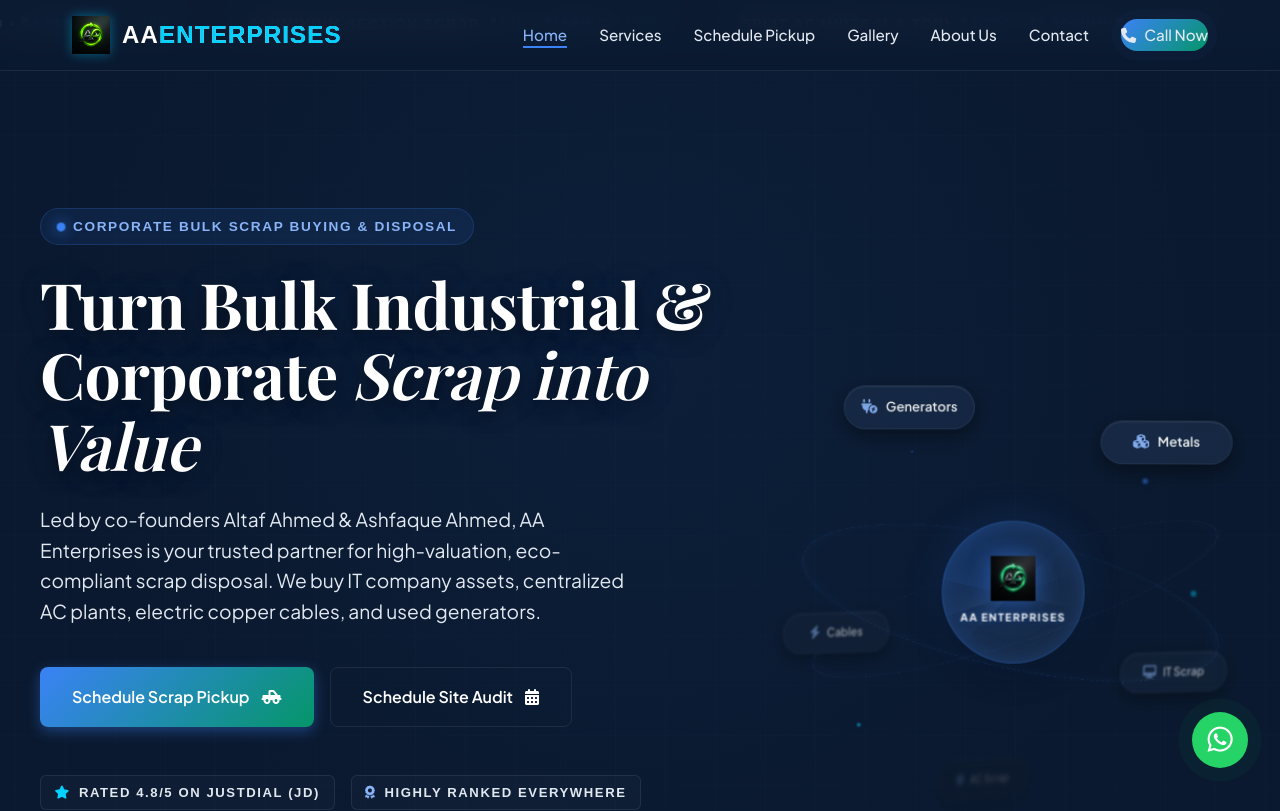
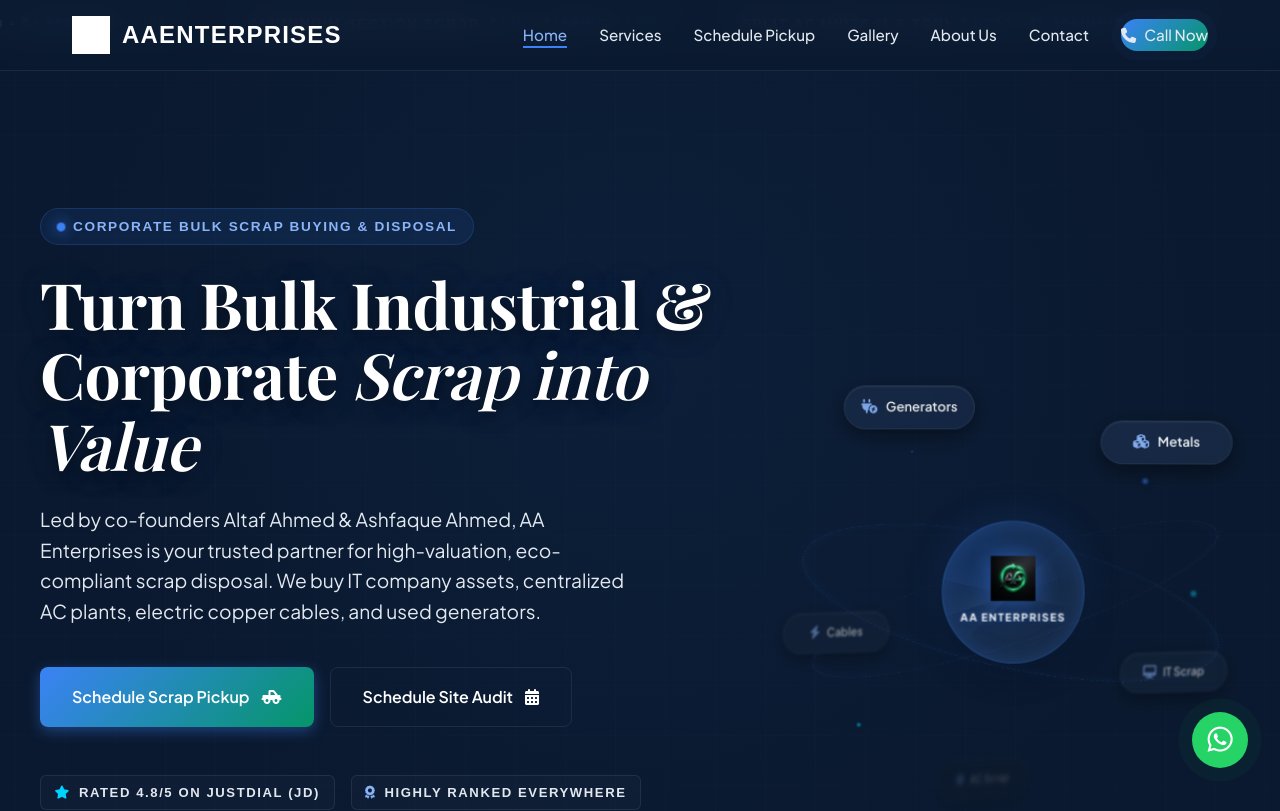
Before and after one commit to javeriyaaa/aaenterprises, a Next.js app: page / in a window 1280 px wide. Shown: the top 811 px of the page. Built offline with nearby package versions, Linux system fonts and the light colour scheme; a web font is replaced by a local one.

Commit message:
Design: Swapped logo icon and text to pure white

```diff
--- a/src/app/globals.css
+++ b/src/app/globals.css
@@ -134,26 +134,25 @@
 
 .logo img,
 .flow-center-logo-3d {
-  filter: hue-rotate(-55deg) saturate(1.8) brightness(1.2) drop-shadow(0 0 6px rgba(0, 210, 255, 0.4));
+  filter: brightness(0) invert(1);
   transition: var(--transition-smooth);
 }
 
 .logo:hover img {
-  filter: hue-rotate(-55deg) saturate(2) brightness(1.3) drop-shadow(0 0 12px rgba(0, 210, 255, 0.6));
+  filter: brightness(0) invert(1) drop-shadow(0 0 8px rgba(255, 255, 255, 0.6));
 }
 
 .logo-text {
   font-family: var(--font-heading);
   font-weight: 800;
   font-size: 1.5rem;
-  background: linear-gradient(135deg, var(--text-primary) 60%, var(--primary-light));
-  -webkit-background-clip: text;
-  -webkit-text-fill-color: transparent;
+  color: #ffffff;
+  -webkit-text-fill-color: #ffffff;
 }
 
 .logo-text span {
-  color: var(--secondary);
-  -webkit-text-fill-color: var(--secondary);
+  color: #ffffff;
+  -webkit-text-fill-color: #ffffff;
 }
 
 .nav-links {
```
